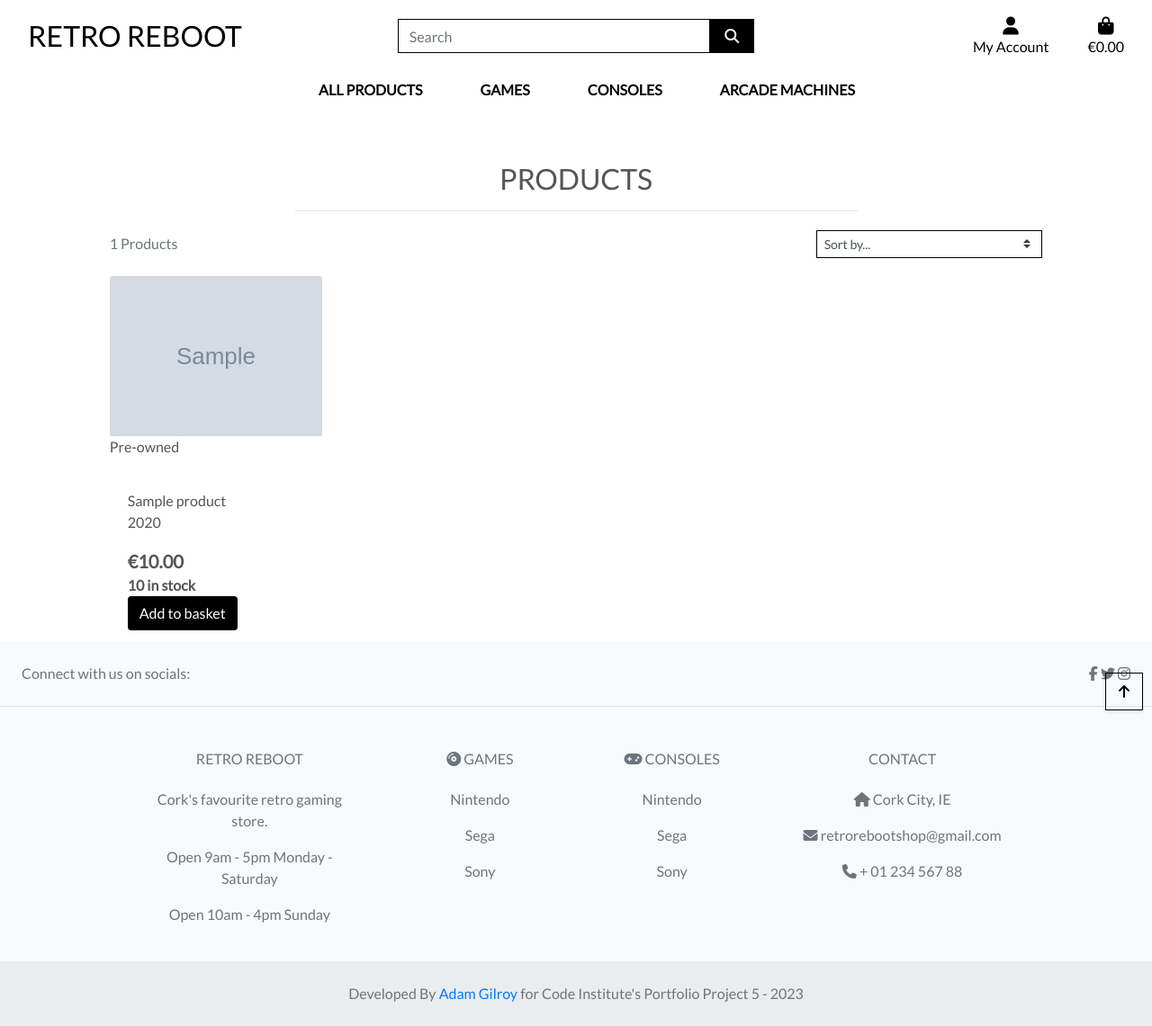
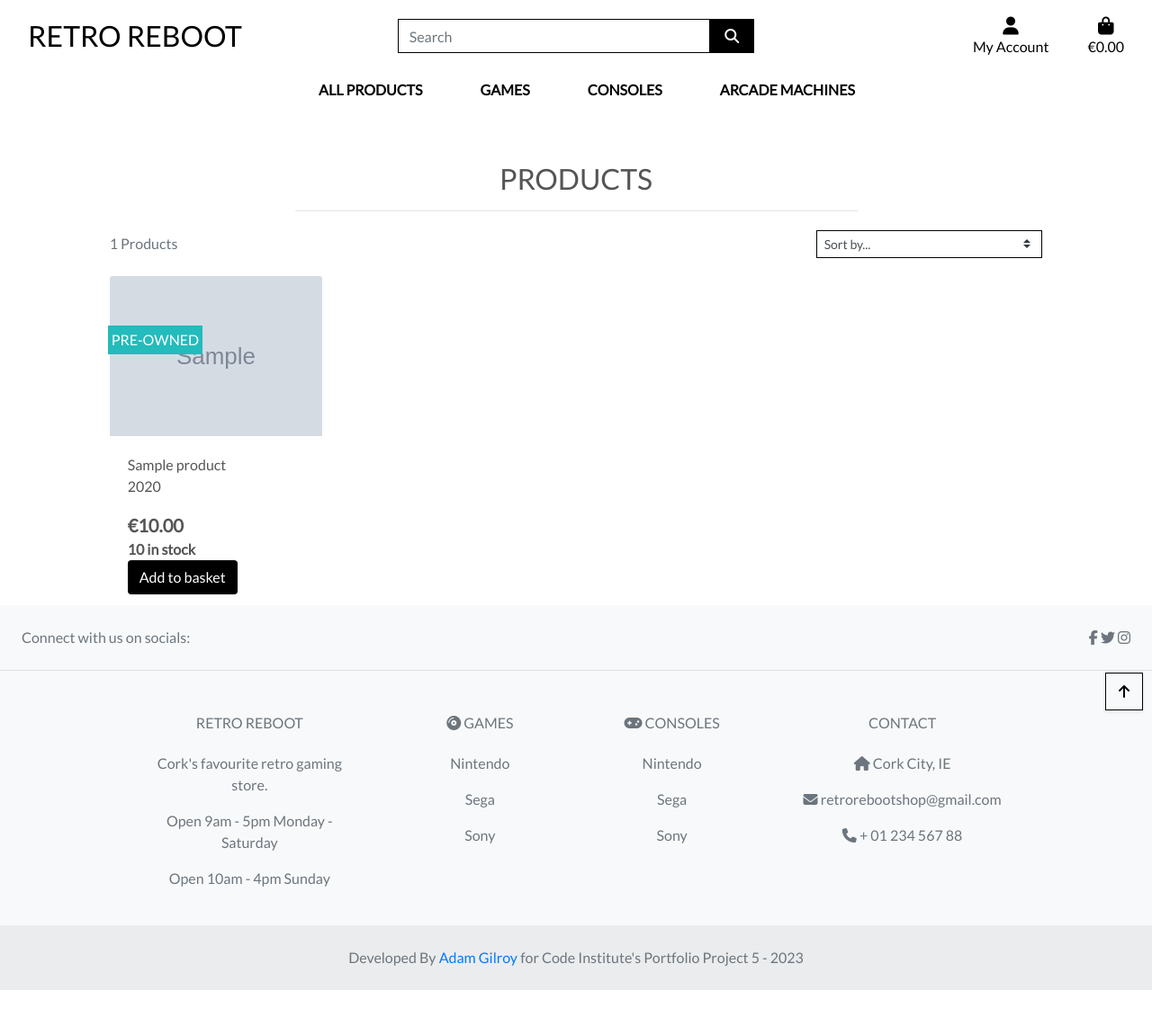
Before and after one commit to adamgilroy22/retro-reboot, a Django app: page /products/ in a window 1280 px wide. Shown: the whole page at 90% size. After the commit the page ends 1101 px from the top, so only its background shows below. Run offline with Django 3.2, Linux system fonts and the light colour scheme; tables that the repository leaves empty hold one stand-in row (values such as "Sample post"); grey boxes marked "Sample" are stand-in pictures; some libraries are stand-ins or nearby versions.

Commit message:
Style new/used label

```diff
--- a/static/css/base.css
+++ b/static/css/base.css
@@ -165,6 +165,24 @@ body {
     overflow-y: auto;
 }
 
+.image-container {
+    position: relative;
+}
+
+.image-flash {
+    position: absolute;
+    top: 15%;
+    min-width: 30%;
+    left: -2px;
+    background-color: #23BBBB;
+}
+
+.condition {
+    color: white;
+    margin: 4px;
+    text-transform: uppercase;
+}
+
 /* -------------------------------- Media Queries */
 
 /* Slightly larger container on xl screens */
```
